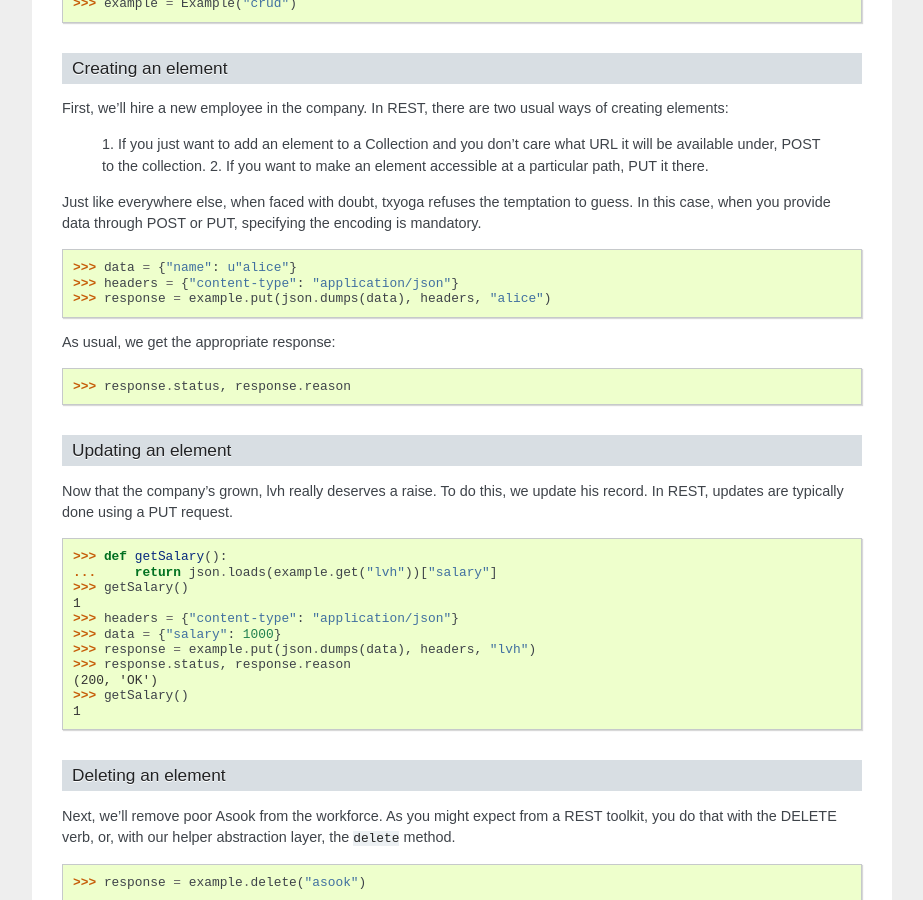
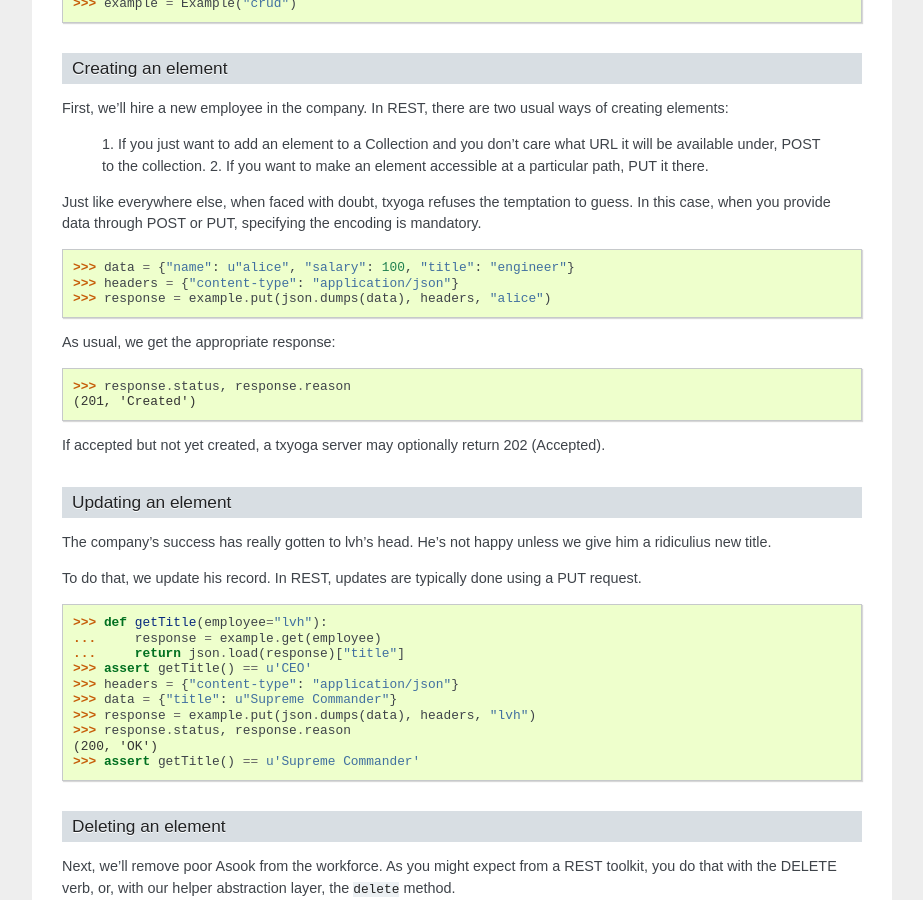
Before and after one commit to lvh/txyoga, a Sphinx documentation site: the page built from docs/tutorial/crud.rst, in a window 1280 px wide and 900 px high, scrolled down 658 px. Shown: the whole window, without its empty margins (198-1121 px from the left). Built offline with Sphinx 7.4.7, drawn with Linux system fonts in a browser that asks for light colours.

Commit message:
Fixed crud tutorial

```diff
--- a/docs/tutorial/crud.rst
+++ b/docs/tutorial/crud.rst
@@ -61,7 +61,7 @@ or PUT, specifying the encoding is mandatory.
 
 .. doctest::
 
-   >>> data = {"name": u"alice"}
+   >>> data = {"name": u"alice", "salary": 100, "title": "engineer"}
    >>> headers = {"content-type": "application/json"}
    >>> response = example.put(json.dumps(data), headers, "alice")
 
@@ -70,27 +70,32 @@ As usual, we get the appropriate response:
 .. doctest::
 
    >>> response.status, response.reason
+   (201, 'Created')
+
+If accepted but not yet created, a txyoga server may optionally return
+202 (Accepted).
 
 Updating an element
 -------------------
 
-Now that the company's grown, lvh really deserves a raise. To do this,
-we update his record. In REST, updates are typically done using a PUT
-request.
+The company's success has really gotten to lvh's head. He's not happy
+unless we give him a ridiculius new title.
+
+To do that, we update his record. In REST, updates are typically done
+using a PUT request.
 
 .. doctest::
 
-   >>> def getSalary():
-   ...     return json.loads(example.get("lvh"))["salary"]
-   >>> getSalary()
-   1
+   >>> def getTitle(employee="lvh"):
+   ...     response = example.get(employee)
+   ...     return json.load(response)["title"]
+   >>> assert getTitle() == u'CEO'
    >>> headers = {"content-type": "application/json"}
-   >>> data = {"salary": 1000}
+   >>> data = {"title": u"Supreme Commander"}
    >>> response = example.put(json.dumps(data), headers, "lvh")
    >>> response.status, response.reason
    (200, 'OK')
-   >>> getSalary()
-   1
+   >>> assert getTitle() == u'Supreme Commander'
 
 Deleting an element
 -------------------
```
